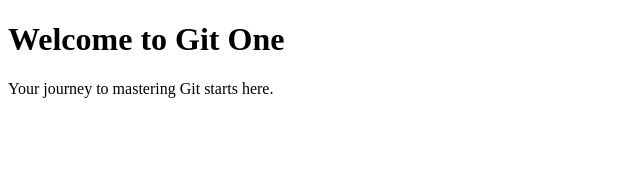
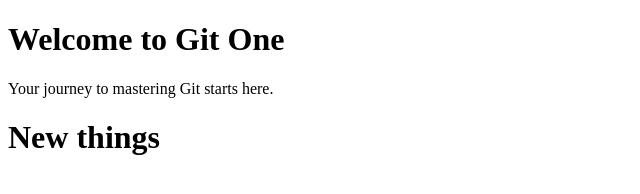
Before and after one commit to KuldeepGole/git-one, a plain HTML site: page index.html in a window 1280 px wide. Shown: the whole page, without its empty margins (0-640 px from the left). Drawn offline with Linux system fonts and the light colour scheme.

Commit message:
added h1

```diff
--- a/index.html
+++ b/index.html
@@ -8,5 +8,6 @@
 <body>
     <h1>Welcome to Git One</h1>
     <p>Your journey to mastering Git starts here.</p>
+    <h1>New things</h1>
 </body>
 </html>
```
